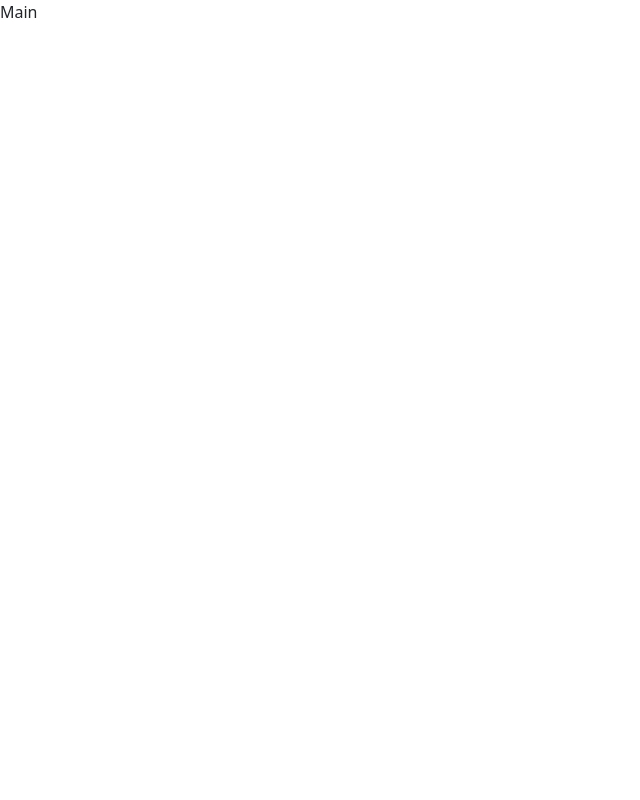
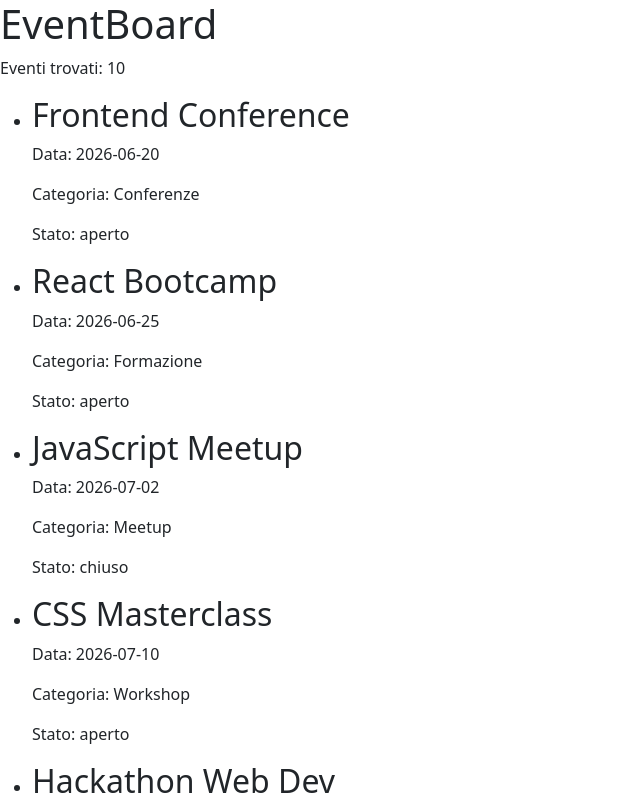
Before and after one commit to SimonePalmisciano/react-eventboard-team, a React (Vite) app: page / in a window 1280 px wide. Shown: the top 800 px of the page, without its empty margins (0-640 px from the left). Built offline with nearby package versions, Linux system fonts and the light colour scheme.

Commit message:
aggiunto contatore degli eventi

```diff
--- a/src/App.jsx
+++ b/src/App.jsx
@@ -1,9 +1,24 @@
-import Main from "./components/Main/Main";
 
+import { events } from "../data/events";
 
 function App() {
   return (
-    <Main />
-  )
+    <main>
+      <h1>EventBoard</h1>
+
+      <p>Eventi trovati: {events.length}</p>
+
+      <ul>
+        {events.map((event) => (
+          <li key={event.id}>
+            <h2>{event.title}</h2>
+            <p>Data: {event.date}</p>
+            <p>Categoria: {event.category}</p>
+            <p>Stato: {event.status}</p>
+          </li>
+        ))}
+      </ul>
+    </main>
+  );
 }
 export default App;
```
